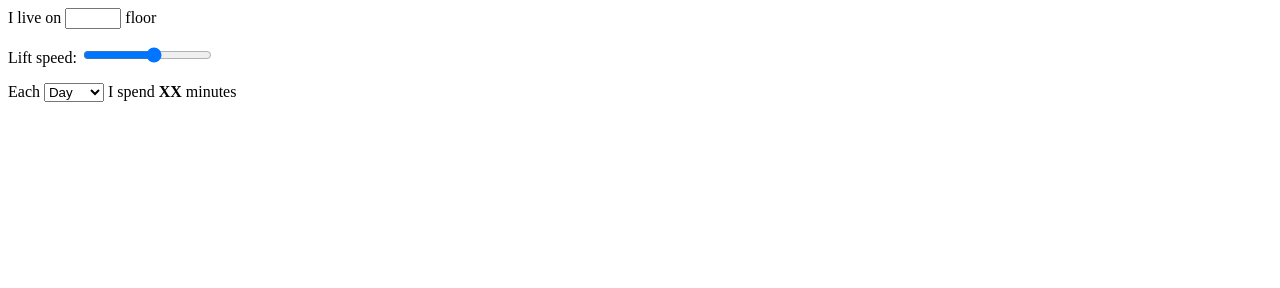
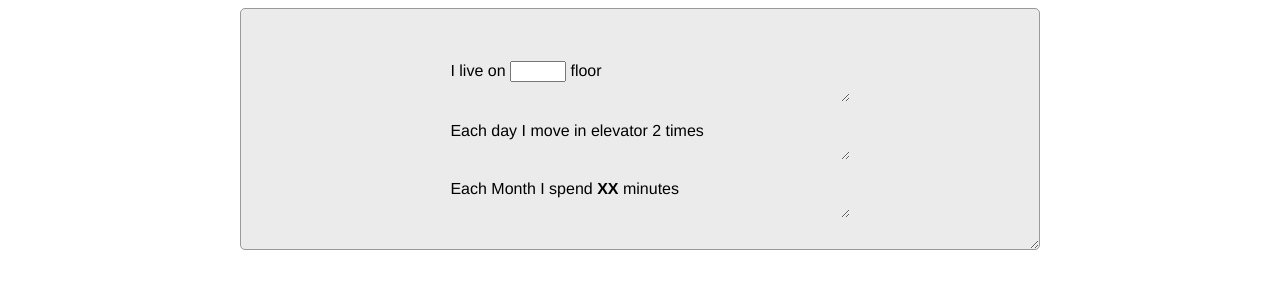
Before and after one commit to Slava40000/ElevatorCalculator, a plain HTML site: page index.html in a window 1280 px wide. Drawn offline with Linux system fonts and the light colour scheme.

Commit message:
basic styles

```diff
--- a/index.html
+++ b/index.html
@@ -1,19 +1,37 @@
+<!DOCTYPE html>
+<html>
+
+<head>
+    <link rel="stylesheet" href="styles.css">
+</head>
+
+<main>
+
     <div>
+            I live on <input type="number" min="1" max="50" required> floor
+    </div>
 
-    <p>
-        I live on <input type="number" min="1" max="50" required> floor
-    </p>
+    <div>
+            Each day I move in elevator 2 times
+<!-- add here number of rides input field -->
+    </div>
 
+    <!-- uncomment when lift speed selector will be ready
+        <div>
         <p>Lift speed: <input type="range" min="1" max="10"></p>
+    </div> -->
 
-    <p>
-        Each
+    <div>
+            Each Month
+            <!-- //uncomment this code when day/month selector will be ready
                 <select name="speed" id="speed">
                 <option value="Day">Day</option>
                 <option value="Month">Month</option>
                 <option value="Year">Year</option>
-        </select>
+            </select> -->
             I spend <b>XX</b> minutes
-    </p>
+    </div>
 
-</div>
+</main>
+
+</html>
--- /dev/null
+++ b/styles.css
@@ -0,0 +1,33 @@
+h1 {
+    color: navy;
+    margin-left: 20px;
+}
+
+.main-block{
+      background-color: lightblue;
+      display: flex;
+      justify-content: center;
+      /* align-items: center; */
+  }
+  main{
+    height: 200px;
+    width: 60%;
+    margin: 0 auto;
+    padding: 20px;
+    display: flex;
+    justify-content: center;
+    align-items: center;
+    resize: both;
+    overflow: auto;
+    flex-direction: column;
+    border: 1px solid rgb(153, 153, 153);
+    border-radius: 5px;
+    background: rgb(235, 235, 235);
+    font-family: Helvetica, sans-serif;
+  }
+  main div {
+    width: 50%;
+    padding: 20px;
+    resize: both;
+    overflow: auto;
+  }
```
Lines whose indentation alone changed are shown as unchanged.
